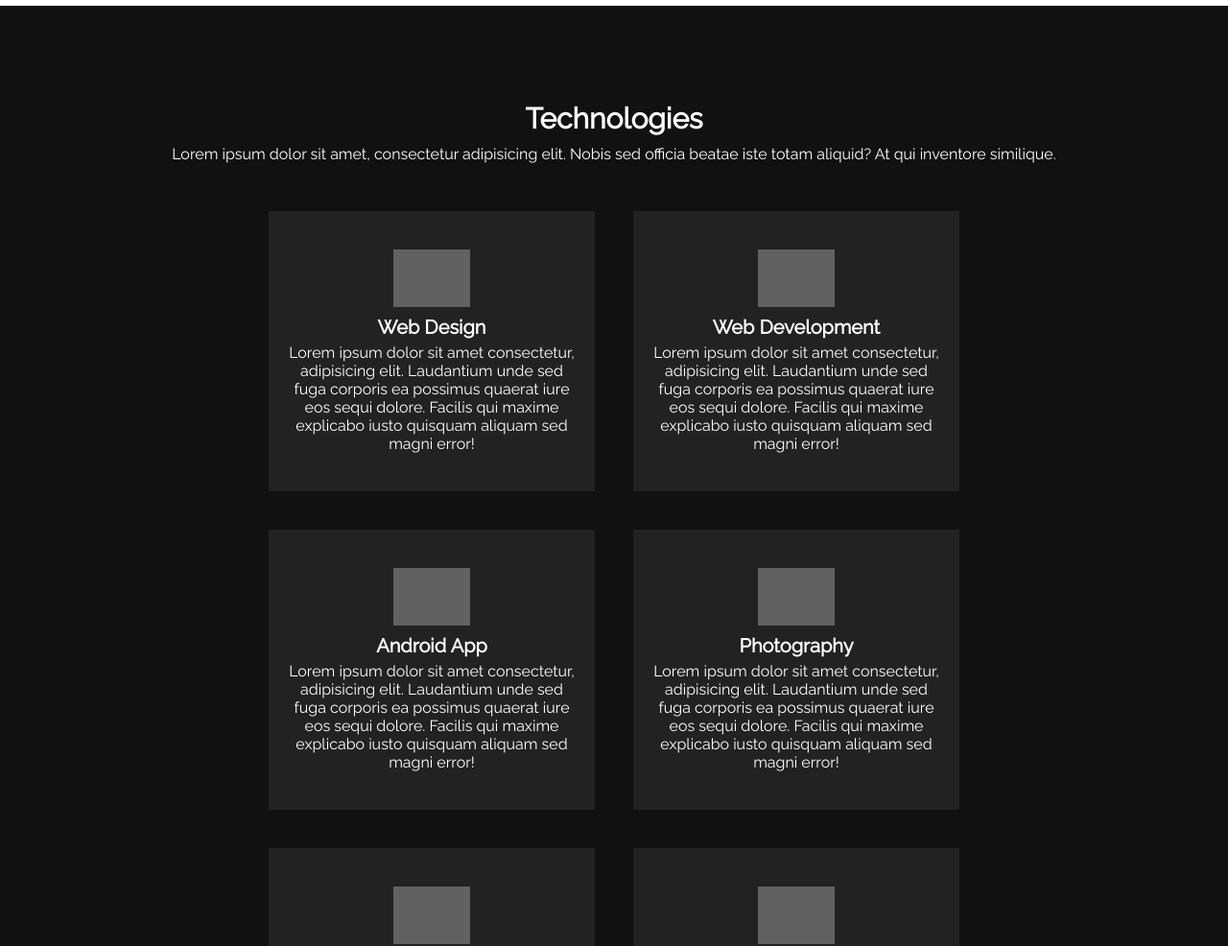
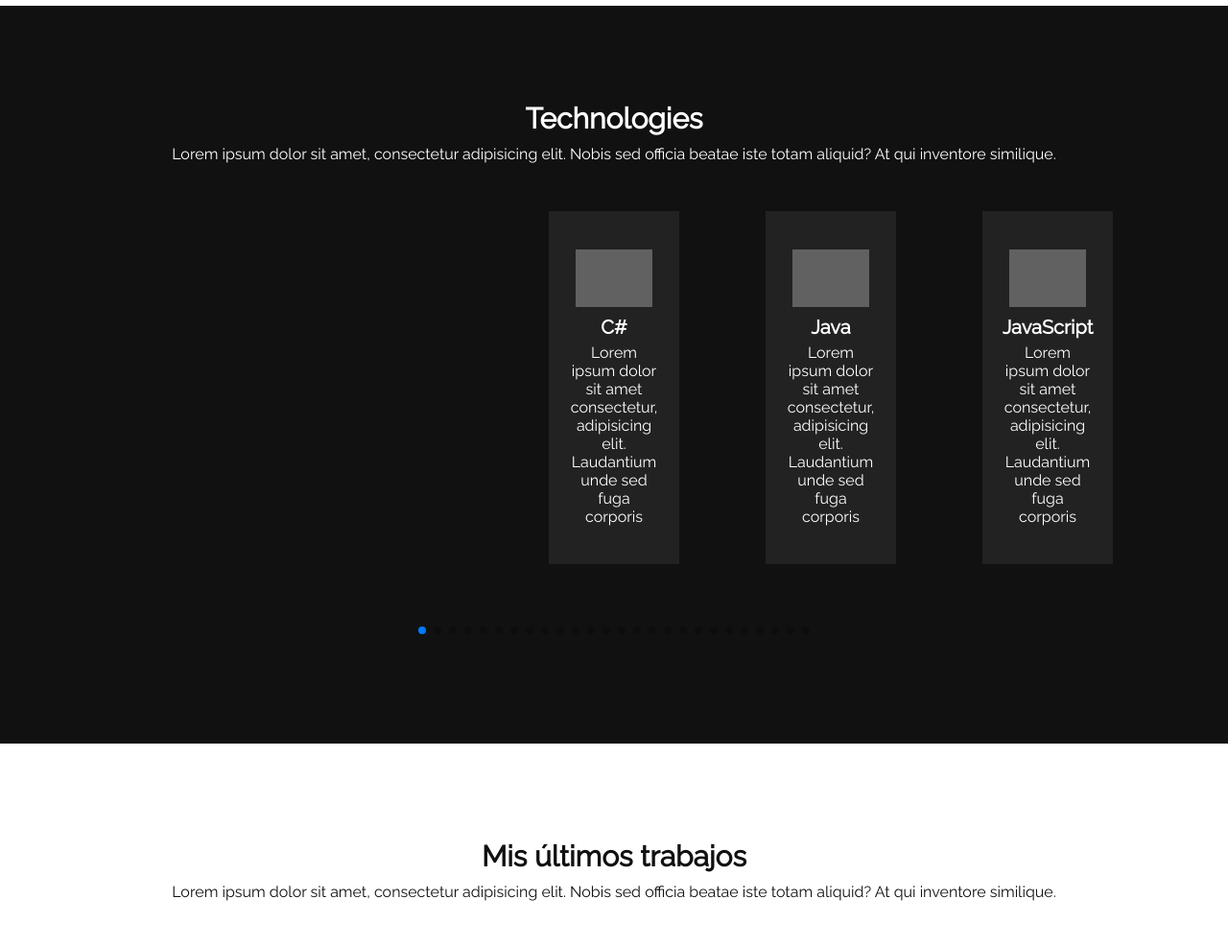
Before and after one commit to gabrandalisse/portfolio, a PHP site: page / in a window 1280 px wide. Shown: the part 1363-2349 px from the top of the page at 96% size. Run offline with PHP 8.4, Linux system fonts and the light colour scheme; some libraries are stand-ins or nearby versions; grey boxes are pictures that could not be loaded.

Commit message:
Technologies slider added

```diff
--- a/css/index-responsive.css
+++ b/css/index-responsive.css
@@ -72,8 +72,8 @@
     }
 
     .btn {
-        margin-top: 10px;
-        padding: 10px 20px;
+        margin-top: 15px;
+        padding: 15px 30px;
         font-size: 16px;
     }
 
--- a/index.html
+++ b/index.html
@@ -6,6 +6,7 @@
     <meta charset="UTF-8">
     <meta name="viewport" content="width=device-width, initial-scale=1.0">
 
+    <link rel="stylesheet" href="https://unpkg.com/swiper/swiper-bundle.min.css">
     <link rel="stylesheet" href="css/izmir.min.css">
     <link rel="stylesheet" href="./css/fancy-intro.css">
     <link rel="stylesheet" href="./css/index.css">
@@ -30,7 +31,13 @@
         <div class="textBx">
             <h2>Hola, soy<br><span>Gabriel Andres Brandalisse.</span></h2>
             <h3>Desarollador Web FullStack.</h3>
-            <a href="#about" class="btn">Sobre Mi</a>
+            <a href="#about" class="btn">
+                <span></span>
+                <span></span>
+                <span></span>
+                <span></span>
+                Sobre Mi
+            </a>
         </div>
     </section>
 
@@ -60,7 +67,7 @@
         </div>
         <div class="content">
             <div class="contentBx w50">
-                <h3>/ Desarollador Web FullStack</h3>
+                <h3>// Desarollador Web FullStack</h3>
                 <p>Lorem ipsum dolor sit amet consectetur adipisicing elit. Incidunt perspiciatis ad libero, laboriosam dolor labore recusandae ipsum eveniet dolorem tenetur culpa doloribus ea quae, facilis ipsa optio? Ratione, reiciendis. Ducimus unde doloribus repellendus, necessitatibus facilis iusto labore consequuntur optio saepe eum animi atque, fugit a obcaecati cumque tempore ut odio! Molestiae sequi impedit eaque debitis aliquid consequatur, nam laborum cupiditate, mollitia reprehenderit odit vel itaque facere voluptatem consectetur ipsam unde est repudiandae tenetur! Culpa pariatur dolor quasi, fuga dicta laboriosam alias maiores, sed possimus atque a corporis quibusdam, id aspernatur eligendi asperiores distinctio ut harum dolores incidunt animi cum eaque!</p>
             </div>
             <div class="w50">
@@ -72,46 +79,246 @@
     <section class="technologies" id="technology">
         <div class="heading white">
             <h2>Technologies</h2>
-            <p>Lorem ipsum dolor sit amet, consectetur adipisicing elit. Nobis sed officia beatae iste totam aliquid? At qui inventore similique.</p>
+            <p>Lorem ipsum dolor sit amet, consectetur adipisicing elit. Nobis sed officia beatae iste totam aliquid? At qui
+                inventore similique.</p>
         </div>
         <div class="content">
 
-           <div class="technologiesBx">
-                <img src="./img/icon1.png" alt="icon1">
-                <h2>Web Design</h2>
-                <p>Lorem ipsum dolor sit amet consectetur, adipisicing elit. Laudantium unde sed fuga corporis ea possimus quaerat iure eos sequi dolore. Facilis qui maxime explicabo iusto quisquam aliquam sed magni error!</p>
+            <div class="swiper-container">
+                <div class="swiper-wrapper">
+                    <!-- Slides -->
+                    <div class="swiper-slide">
+                        <div class="technologiesBx" id="csharp">
+                            <img src="./img/technologies/csharp.svg" alt="CSharp Icon">
+                            <h2>C#</h2>
+                            <p>Lorem ipsum dolor sit amet consectetur, adipisicing elit. Laudantium unde sed fuga corporis</p>
+                        </div>
                     </div>
 
-           <div class="technologiesBx">
-                <img src="./img/icon2.png" alt="icon2">
-                <h2>Web Development</h2>
-                <p>Lorem ipsum dolor sit amet consectetur, adipisicing elit. Laudantium unde sed fuga corporis ea   possimus quaerat iure eos sequi dolore. Facilis qui maxime explicabo iusto quisquam aliquam sed       magni error!</p>
+                    <div class="swiper-slide">
+                        <div class="technologiesBx" id="java">
+                            <img src="./img/technologies/java.svg" alt="Java Icon">
+                            <h2>Java</h2>
+                            <p>Lorem ipsum dolor sit amet consectetur, adipisicing elit. Laudantium unde sed fuga corporis</p>
+                        </div>
                     </div>
 
-            <div class="technologiesBx">
-                <img src="./img/icon3.png" alt="icon3">
-                <h2>Android App</h2>
-                <p>Lorem ipsum dolor sit amet consectetur, adipisicing elit. Laudantium unde sed fuga corporis ea possimus quaerat iure eos sequi dolore. Facilis qui maxime explicabo iusto quisquam aliquam sed magni error!</p>
+                    <div class="swiper-slide">
+                        <div class="technologiesBx" id="javascript">
+                            <img src="./img/technologies/javascript.svg" alt="JavaScript Icon">
+                            <h2>JavaScript</h2>
+                            <p>Lorem ipsum dolor sit amet consectetur, adipisicing elit. Laudantium unde sed fuga corporis</p>
+                        </div>
                     </div>
 
-           <div class="technologiesBx">
-                <img src="./img/icon4.png" alt="icon4">
-                <h2>Photography</h2>
-                <p>Lorem ipsum dolor sit amet consectetur, adipisicing elit. Laudantium unde sed fuga corporis ea   possimus quaerat iure eos sequi dolore. Facilis qui maxime explicabo iusto quisquam aliquam sed   magni error!</p>
+                    <div class="swiper-slide">
+                        <div class="technologiesBx" id="php">
+                            <img src="./img/technologies/php.svg" alt="PHP Icon">
+                            <h2>PHP</h2>
+                            <p>Lorem ipsum dolor sit amet consectetur, adipisicing elit. Laudantium unde sed fuga corporis</p>
+                        </div>
                     </div>
 
-            <div class="technologiesBx">
-                <img src="./img/icon5.png" alt="icon5">
-                <h2>Content Writing</h2>
-                <p>Lorem ipsum dolor sit amet consectetur, adipisicing elit. Laudantium unde sed fuga corporis ea possimus quaerat iure eos sequi dolore. Facilis qui maxime explicabo iusto quisquam aliquam sed magni error!</p>
+                    <div class="swiper-slide">
+                        <div class="technologiesBx" id="python">
+                            <img src="./img/technologies/python.svg" alt="Python Icon">
+                            <h2>Python</h2>
+                            <p>Lorem ipsum dolor sit amet consectetur, adipisicing elit. Laudantium unde sed fuga corporis</p>
+                        </div>
                     </div>
 
-           <div class="technologiesBx">
-                <img src="./img/icon6.png" alt="icon6">
-                <h2>Video Editing</h2>
-                <p>Lorem ipsum dolor sit amet consectetur, adipisicing elit. Laudantium unde sed fuga corporis ea   possimus quaerat iure eos sequi dolore. Facilis qui maxime explicabo iusto quisquam aliquam sed   magni error!</p>
+                    <div class="swiper-slide">
+                        <div class="technologiesBx" id="css3">
+                            <img src="./img/technologies/css3.svg" alt="CSS3 Icon">
+                            <h2>CSS3</h2>
+                            <p>Lorem ipsum dolor sit amet consectetur, adipisicing elit. Laudantium unde sed fuga corporis
+                            </p>
+                        </div>
                     </div>
 
+                    <div class="swiper-slide">
+                        <div class="technologiesBx" id="html5">
+                            <img src="./img/technologies/html5.svg" alt="HTML5 Icon">
+                            <h2>HTML5</h2>
+                            <p>Lorem ipsum dolor sit amet consectetur, adipisicing elit. Laudantium unde sed fuga corporis</p>
+                        </div>
+                    </div>
+
+                    <div class="swiper-slide">
+                        <div class="technologiesBx" id="graphql">
+                            <img src="./img/technologies/graphql.svg" alt="GraphQL Icon">
+                            <h2>GraphQL</h2>
+                            <p>Lorem ipsum dolor sit amet consectetur, adipisicing elit. Laudantium unde sed fuga corporis
+                            </p>
+                        </div>
+                    </div>
+
+                    <!-- !! Aca iria express js pero no tiene logo voy a ver que onda dsp -->
+                    <!-- !! Aca iria NODEMON js pero no tiene logo voy a ver que onda dsp -->
+
+                    <div class="swiper-slide">
+                        <div class="technologiesBx" id="nodejs">
+                            <img src="./img/technologies/node-dot-js.svg" alt="Node.js Icon">
+                            <h2>Node.js</h2>
+                            <p>Lorem ipsum dolor sit amet consectetur, adipisicing elit. Laudantium unde sed fuga corporis
+                                ea</p>
+                        </div>
+                    </div>
+
+                    <div class="swiper-slide">
+                        <div class="technologiesBx" id="nodemon">
+                            <img src="./img/technologies/nodemon.svg" alt="Nodemon Icon">
+                            <h2>Nodemon</h2>
+                            <p>Lorem ipsum dolor sit amet consectetur, adipisicing elit. Laudantium unde sed fuga corporis
+                                ea</p>
+                        </div>
+                    </div>
+
+                    <div class="swiper-slide">
+                        <div class="technologiesBx" id="react">
+                            <img src="./img/technologies/react.svg" alt="React.js Icon">
+                            <h2>React.js</h2>
+                            <p>Lorem ipsum dolor sit amet consectetur, adipisicing elit. Laudantium unde sed fuga corporis</p>
+                        </div>
+                    </div>
+
+                    <div class="swiper-slide">
+                        <div class="technologiesBx" id="redux">
+                            <img src="./img/technologies/redux.svg" alt="Redux Icon">
+                            <h2>Redux</h2>
+                            <p>Lorem ipsum dolor sit amet consectetur, adipisicing elit. Laudantium unde sed fuga corporis</p>
+                        </div>
+                    </div>
+
+                    <div class="swiper-slide">
+                        <div class="technologiesBx" id="bootstrap">
+                            <img src="./img/technologies/bootstrap.svg" alt="Bootstrap Icon">
+                            <h2>Bootstrap</h2>
+                            <p>Lorem ipsum dolor sit amet consectetur, adipisicing elit. Laudantium unde sed fuga corporis
+                            </p>
+                        </div>
+                    </div>
+
+                    <div class="swiper-slide">
+                        <div class="technologiesBx" id="gulp">
+                            <img src="./img/technologies/gulp.svg" alt="Gulp Icon">
+                            <h2>Gulp</h2>
+                            <p>Lorem ipsum dolor sit amet consectetur, adipisicing elit. Laudantium unde sed fuga corporis
+                            </p>
+                        </div>
+                    </div>
+
+                    <div class="swiper-slide">
+                        <div class="technologiesBx" id="jquery">
+                            <img src="./img/technologies/jquery.svg" alt="jQuery Icon">
+                            <h2>jQuery</h2>
+                            <p>Lorem ipsum dolor sit amet consectetur, adipisicing elit. Laudantium unde sed fuga corporis
+                            </p>
+                        </div>
+                    </div>
+
+                    <div class="swiper-slide">
+                        <div class="technologiesBx" id="material-ui">
+                            <img src="./img/technologies/material-ui.svg" alt="Material UI Icon">
+                            <h2>Material UI</h2>
+                            <p>Lorem ipsum dolor sit amet consectetur, adipisicing elit. Laudantium unde sed fuga corporis
+                            </p>
+                        </div>
+                    </div>
+
+                    <div class="swiper-slide">
+                        <div class="technologiesBx" id="npm">
+                            <img src="./img/technologies/npm.svg" alt="NPM Icon">
+                            <h2>NPM</h2>
+                            <p>Lorem ipsum dolor sit amet consectetur, adipisicing elit. Laudantium unde sed fuga corporis
+                            </p>
+                        </div>
+                    </div>
+
+                    <div class="swiper-slide">
+                        <div class="technologiesBx" id="styled-components">
+                            <img src="./img/technologies/styled-components.svg" alt="Styled Components Icon">
+                            <h2>Styled Components</h2>
+                            <p>Lorem ipsum dolor sit amet consectetur, adipisicing elit. Laudantium unde sed fuga corporis
+                            </p>
+                        </div>
+                    </div>
+
+                    <div class="swiper-slide">
+                        <div class="technologiesBx" id="microsoftsqlserver">
+                            <img src="./img/technologies/microsoftsqlserver.svg" alt="Microsoft SQL Server Icon">
+                            <h2>Microsoft SQL Server</h2>
+                            <p>Lorem ipsum dolor sit amet consectetur, adipisicing elit. Laudantium unde sed fuga corporis
+                            </p>
+                        </div>
+                    </div>
+
+                    <div class="swiper-slide">
+                        <div class="technologiesBx" id="mongodb">
+                            <img src="./img/technologies/mongodb.svg" alt="MongoDB Icon">
+                            <h2>MongoDB</h2>
+                            <p>Lorem ipsum dolor sit amet consectetur, adipisicing elit. Laudantium unde sed fuga corporis
+                            </p>
+                        </div>
+                    </div>
+
+                    <div class="swiper-slide">
+                        <div class="technologiesBx" id="mysql">
+                            <img src="./img/technologies/mysql.svg" alt="MySQL Icon">
+                            <h2>MySQL</h2>
+                            <p>Lorem ipsum dolor sit amet consectetur, adipisicing elit. Laudantium unde sed fuga corporis
+                            </p>
+                        </div>
+                    </div>
+
+                    <div class="swiper-slide">
+                        <div class="technologiesBx" id="git">
+                            <img src="./img/technologies/git.svg" alt="Git Icon">
+                            <h2>Git</h2>
+                            <p>Lorem ipsum dolor sit amet consectetur, adipisicing elit. Laudantium unde sed fuga corporis
+                            </p>
+                        </div>
+                    </div>
+
+                    <div class="swiper-slide">
+                        <div class="technologiesBx" id="heroku">
+                            <img src="./img/technologies/heroku.svg" alt="Heroku Icon">
+                            <h2>Heroku</h2>
+                            <p>Lorem ipsum dolor sit amet consectetur, adipisicing elit. Laudantium unde sed fuga corporis
+                            </p>
+                        </div>
+                    </div>
+
+                    <div class="swiper-slide">
+                        <div class="technologiesBx" id="postman">
+                            <img src="./img/technologies/postman.svg" alt="Postman Icon">
+                            <h2>Postman</h2>
+                            <p>Lorem ipsum dolor sit amet consectetur, adipisicing elit. Laudantium unde sed fuga corporis
+                            </p>
+                        </div>
+                    </div>
+
+                    <div class="swiper-slide">
+                        <div class="technologiesBx" id="netlify">
+                            <img src="./img/technologies/netlify.svg" alt="Netlify Icon">
+                            <h2>Netlify</h2>
+                            <p>Lorem ipsum dolor sit amet consectetur, adipisicing elit. Laudantium unde sed fuga corporis
+                            </p>
+                        </div>
+                    </div>
+
+                    <div class="swiper-slide">
+                        <div class="technologiesBx" id="linux">
+                            <img src="./img/technologies/linux.svg" alt="Linux">
+                            <h2>Linux</h2>
+                            <p>Lorem ipsum dolor sit amet consectetur, adipisicing elit. Laudantium unde sed fuga corporis
+                            </p>
+                        </div>
+                    </div>
+
+                </div>
+                <br>
+                <div class="swiper-pagination"></div>
             </div>
     </section>
 
@@ -124,7 +331,7 @@
 
             <div class="workBx">
                 <figure class="c4-izmir c4-border-corners-2 c4-image-zoom-in c4-gradient-bottom">
-                    <img src="./img/product.jpg" alt="Sample Image">
+                    <img src="./img/works/work01.jpg" alt="Sample Image">
                     <figcaption>
                         <div class="c4-reveal-up">
                             <h3>
@@ -143,7 +350,7 @@
 
             <div class="workBx">
                 <figure class="c4-izmir c4-border-corners-2 c4-image-zoom-in c4-gradient-bottom">
-                    <img src="./img/product01.jpg" alt="Sample Image">
+                    <img src="./img/works/work02.jpg" alt="Sample Image">
                     <figcaption>
                         <div class="c4-reveal-up">
                             <h3>
@@ -162,7 +369,7 @@
 
             <div class="workBx">
                 <figure class="c4-izmir c4-border-corners-2 c4-image-zoom-in c4-gradient-bottom">
-                    <img src="./img/product02.jpg" alt="Sample Image">
+                    <img src="./img/works/work04.jpg" alt="Sample Image">
                     <figcaption>
                         <div class="c4-reveal-up">
                             <h3>
@@ -181,7 +388,7 @@
 
             <div class="workBx">
                 <figure class="c4-izmir c4-border-corners-2 c4-image-zoom-in c4-gradient-bottom">
-                    <img src="./img/product03.jpg" alt="Sample Image">
+                    <img src="./img/works/work03.jpg" alt="Sample Image">
                     <figcaption>
                         <div class="c4-reveal-up">
                             <h3>
@@ -208,7 +415,7 @@
         </div>
         <div class="content">
             <div class="contactInfo">
-                <h3>/ Información de Contacto</h3>
+                <h3>// Información de Contacto</h3>
                 <div class="contactInfoBx">
 
                     <div class="box">
@@ -274,6 +481,8 @@
             menu.classList.toggle("active");
         }
     </script>
+    <!-- Swiper -->
+    <script src="https://unpkg.com/swiper/swiper-bundle.min.js"></script>
     <!-- Iconify -->
     <script src="https://code.iconify.design/1/1.0.7/iconify.min.js"></script>
     <!-- Gsap -->
--- a/js/index.js
+++ b/js/index.js
@@ -7,7 +7,19 @@
 tl.to(".intro", { y: "-100%", duration: 1 }, "-=1");
 tl.fromTo("header", { opacity: 0 }, { opacity: 1, duration: 1 });
 tl.fromTo(".textBx", { opacity: 0 }, { opacity: 1, duration: 1 }, "-=1");
+tl.fromTo(".btn", { opacity: 0 }, { opacity: 1, duration: 1 });
 tl.fromTo(".about", { opacity: 0 }, { opacity: 1, duration: 1 }, "-=1");
 tl.fromTo(".technologies", { opacity: 0 }, { opacity: 1, duration: 1 }, "-=1");
 tl.fromTo(".work", { opacity: 0 }, { opacity: 1, duration: 1 }, "-=1");
 tl.fromTo(".contact", { opacity: 0 }, { opacity: 1, duration: 1 }, "-=1");
+
+var swiper = new Swiper(".swiper-container", {
+  slidesPerView: 5,
+  spaceBetween: 50,
+  centeredSlides: true,
+  pagination: {
+    el: ".swiper-pagination",
+    clickable: true,
+  },
+  mousewheel: true,
+});
```
Also changed, not shown: css/index.css (+221 -22 lines). Lines whose indentation alone changed are shown as unchanged.
